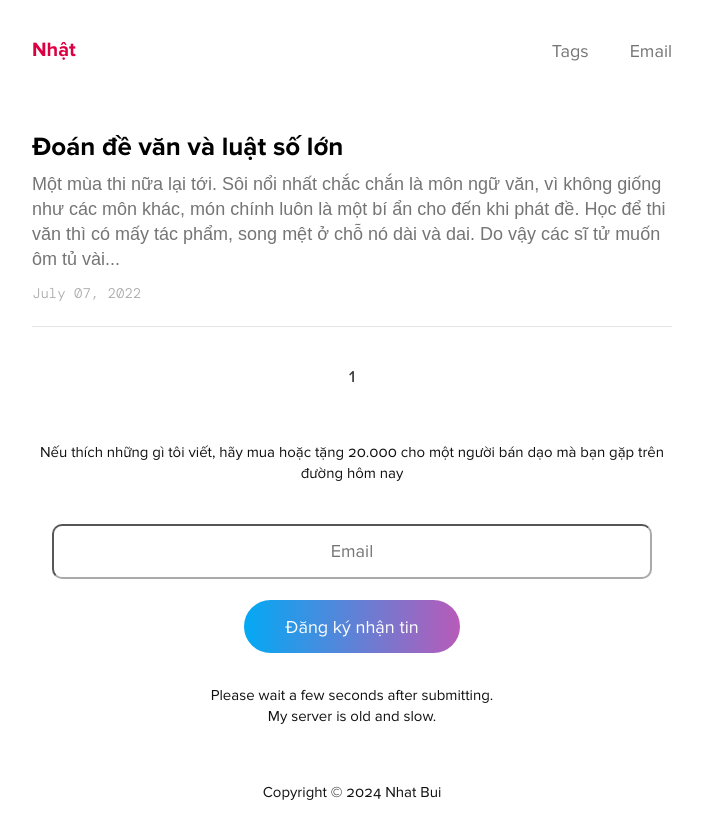
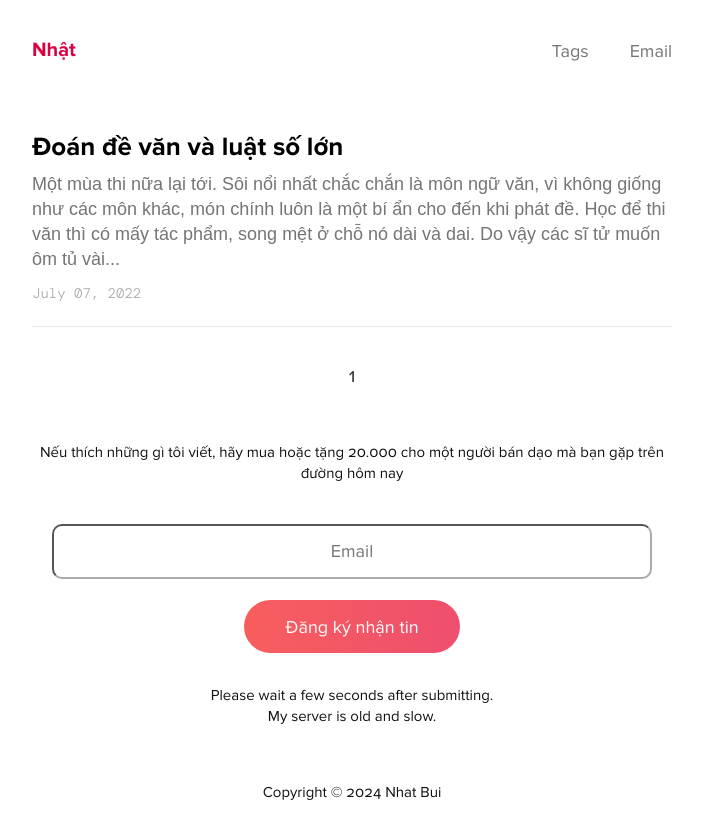
Before and after one commit to writebutwhy/writebutwhy.github.io, a Jekyll site: the page built from index.html, in a window 1280 px wide. Shown: the top 839 px of the page, without its empty margins (288-990 px from the left). Built offline with Jekyll 4.4.1, drawn with Linux system fonts in a browser that asks for light colours; some web fonts are replaced; the list of posts is cut into pages by our own code.

Commit message:
edit form

```diff
--- a/_includes/footer.html
+++ b/_includes/footer.html
@@ -60,7 +60,7 @@
         			height: 2.4em;
         			line-height: 2em;
         			text-align: center;
-			background: linear-gradient(90deg, #03a9f4, #f441a5, #ffeb3b, #03a9f4);
+        			background: linear-gradient(90deg,  #f85e5e, #e3407d, #ff4e67);
         			background-size: 300%;
         			border-radius: 30px;
         			z-index: 1;
@@ -91,7 +91,7 @@
         			right: -5px;
         			bottom: -5px;
         			z-index: -1;
-			background: linear-gradient(90deg, #03a9f4, #f441a5, #ffeb3b, #03a9f4);
+        			background: linear-gradient(90deg,  #f85e5e, #e3407d, #ff4e67);
         			background-size: 400%;
         			border-radius: 35px;
         			transition: 1s;
@@ -102,7 +102,7 @@
         		}
 
         		#submit:active {
-			background: linear-gradient(32deg, #03a9f4, #f441a5, #ffeb3b, #03a9f4);
+        			background: linear-gradient(32deg,  #f85e5e, #e3407d, #ff4e67);
         		}
 
         		@media only screen and (max-width: 480px) {
```
Also changed, not shown: other parts of _includes/footer.html (+1 -2 lines). Lines whose indentation alone changed are shown as unchanged.
